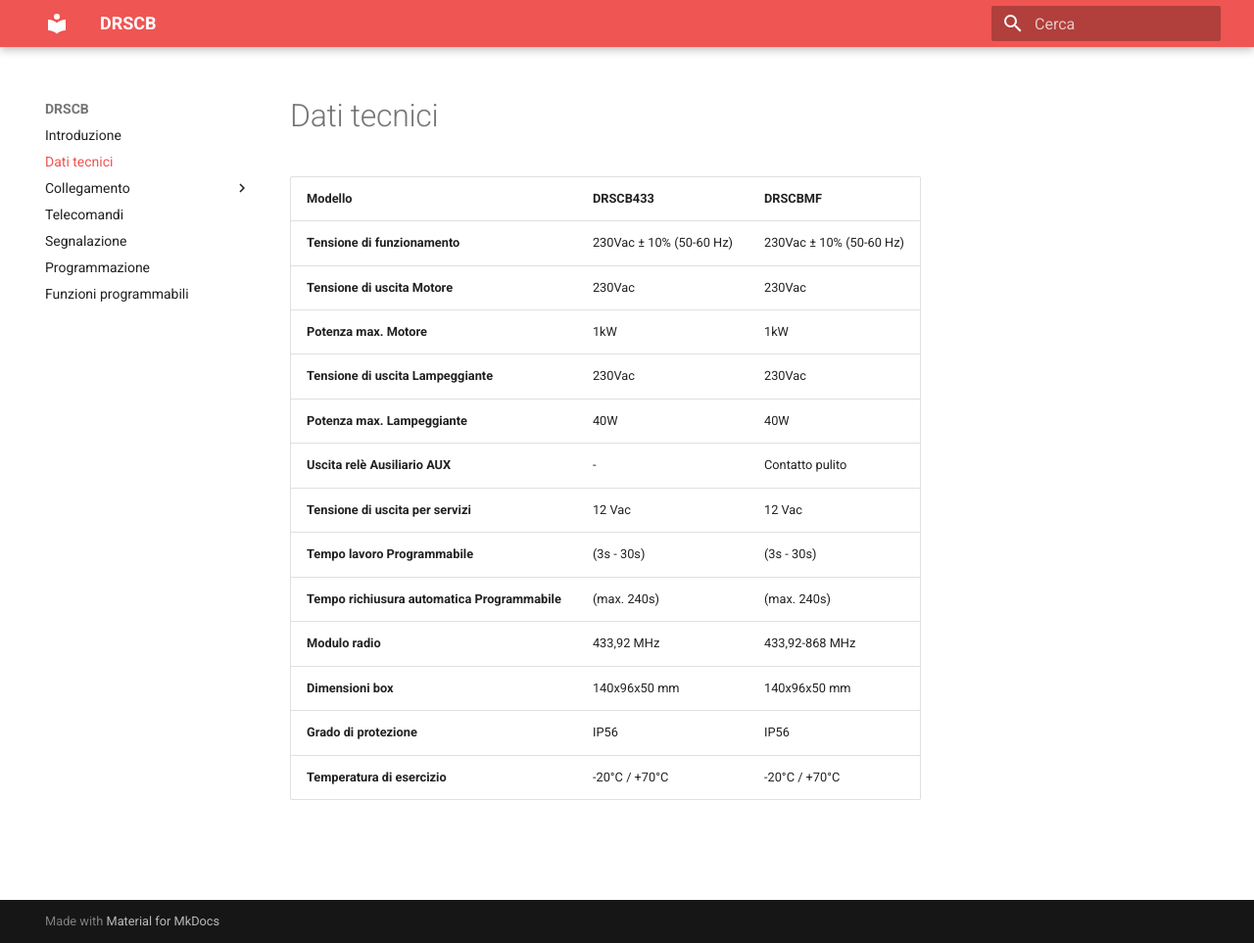
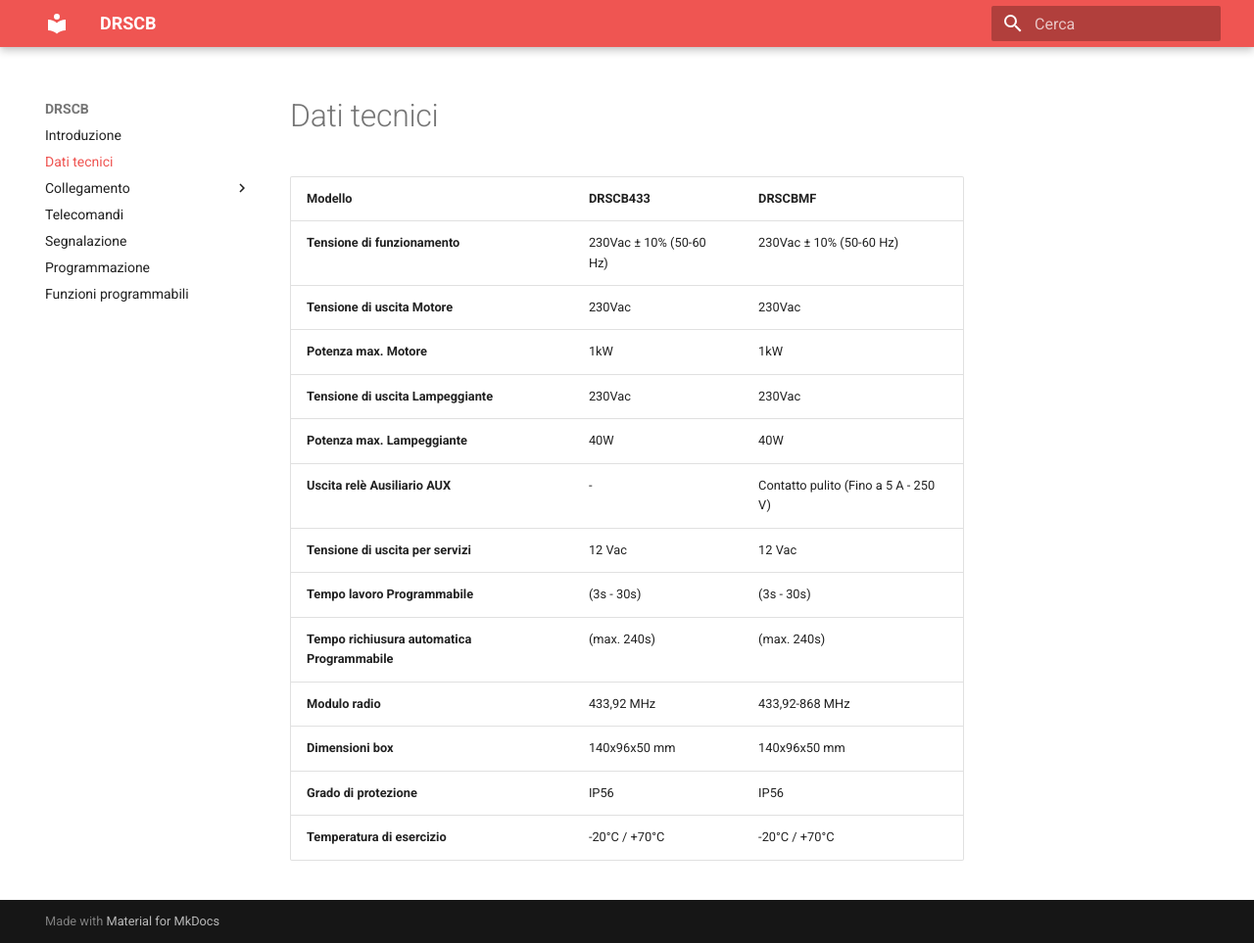
Before and after one commit to domotime/DRSCB, an MkDocs documentation site: the page built from docs/tech_data.md, in a window 1280 px wide and 963 px high. Shown: the whole window at 98% size. Built offline with MkDocs 1.6.1 and Material for MkDocs 9.7.7, drawn with Linux system fonts in a browser that asks for light colours.

Commit message:
Added Voltage

```diff
--- a/docs/tech_data.md
+++ b/docs/tech_data.md
@@ -5,7 +5,7 @@
 | **Potenza max\. Motore** | 1kW | 1kW |
 | **Tensione di uscita Lampeggiante** |	230Vac | 230Vac |
 | **Potenza max\. Lampeggiante** | 40W | 40W |
-| **Uscita relè Ausiliario AUX**|	\-	|Contatto pulito|
+| **Uscita relè Ausiliario AUX**|	\-	|Contatto pulito (Fino a 5 A - 250 V)|
 | **Tensione di uscita per servizi**	| 12 Vac | 12 Vac |
 | **Tempo lavoro	Programmabile** | \(3s \- 30s\) | \(3s \- 30s\) |
 | **Tempo richiusura automatica	Programmabile** | \(max\. 240s\) | \(max\. 240s\) |
```
